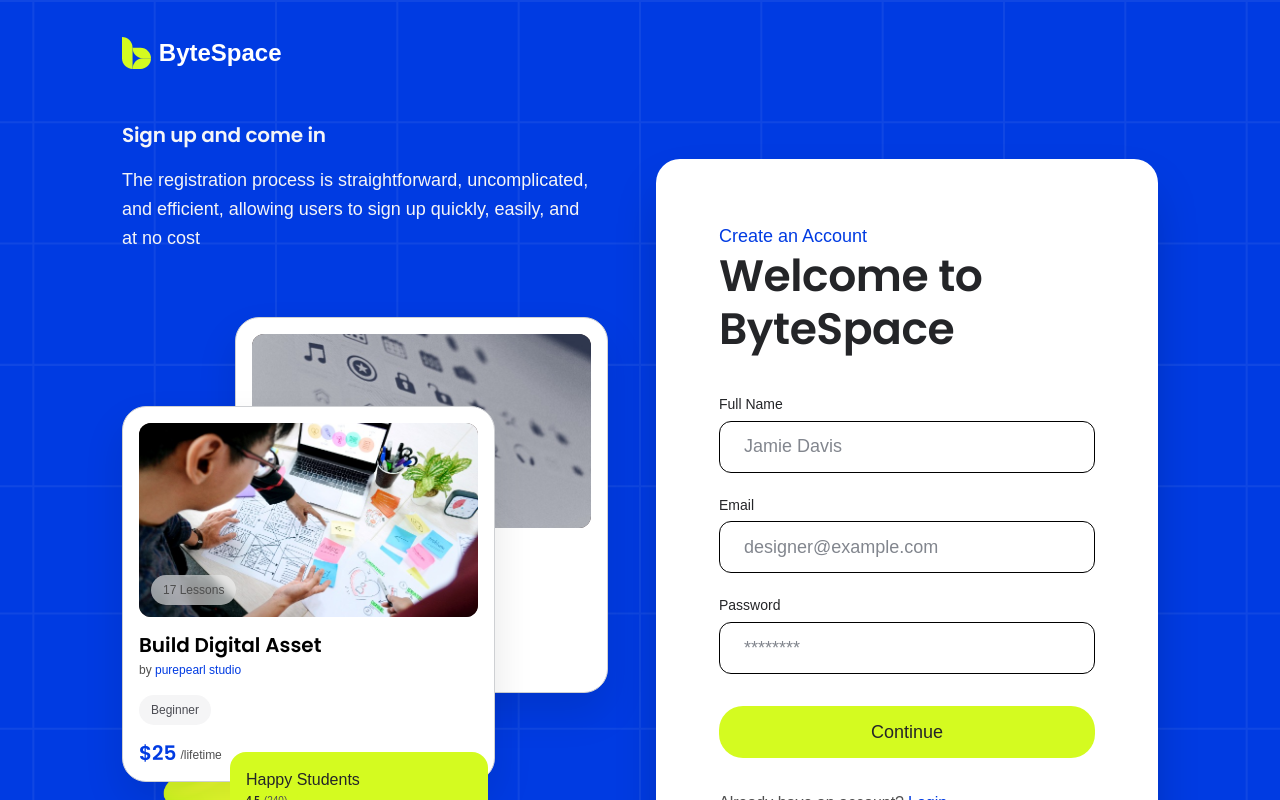
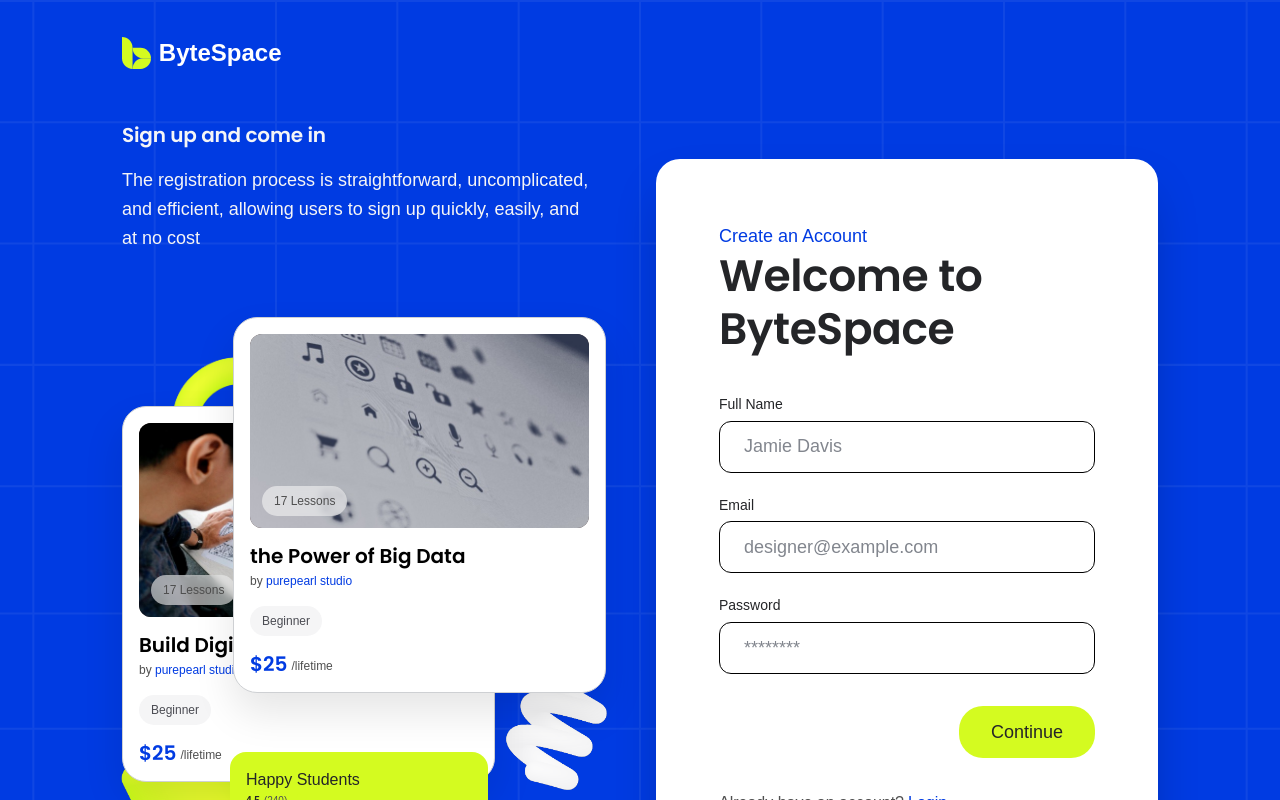
Before and after one commit to Rifat-2020831030/ByteSpace_Task, a Next.js app: page /register in a window 1280 px wide. Shown: the top 800 px of the page. Built offline with nearby package versions, Linux system fonts and the light colour scheme; a web font is replaced by a local one.

Commit message:
fix(auth): correct button width, z-index, and shape positions based on review

```diff
--- a/src/app/login/page.tsx
+++ b/src/app/login/page.tsx
@@ -33,7 +33,7 @@ export default function LoginPage() {
             type="password"
           />
 
-          <Button variant="primary" size="lg" rounded="24px" className="w-full mt-2" type="button">
+          <Button variant="primary" size="lg" rounded="24px" className="mt-2" type="button">
             Sign In
           </Button>
         </form>
--- a/src/app/register/page.tsx
+++ b/src/app/register/page.tsx
@@ -20,7 +20,7 @@ export default function RegisterPage() {
           </h2>
         </div>
 
-        <form className="flex flex-col gap-[24px] w-full max-w-[453px]">
+        <form className="flex flex-col gap-[24px] w-full max-w-[453px] items-end">
           <Input
             label="Full Name"
             placeholder="Jamie Davis"
@@ -37,7 +37,7 @@ export default function RegisterPage() {
             type="password"
           />
 
-          <Button variant="primary" size="lg" rounded="24px" className="w-full mt-2" type="button">
+          <Button variant="primary" size="lg" rounded="24px" className="mt-2" type="button">
             Continue
           </Button>
         </form>
--- a/src/components/layout/AuthLayout.tsx
+++ b/src/components/layout/AuthLayout.tsx
@@ -83,12 +83,12 @@ export function AuthLayout({ leftTitle, leftDescription, children }: AuthLayoutP
           {/* Graphics Container */}
           <div className="relative w-full h-[600px] mt-[65px] -ml-[25px]">
             {/* Card 1 */}
-            <div className="absolute left-[25px] top-[89px] z-20">
+            <div className="absolute left-[25px] top-[89px] z-10">
               <CourseCard course={course1} variant="floating" />
             </div>
 
             {/* Card 2 */}
-            <div className="absolute left-[138px] top-0 z-10">
+            <div className="absolute left-[136px] top-0 z-20">
               <CourseCard course={course2} variant="floating" />
             </div>
 
@@ -124,18 +124,18 @@ export function AuthLayout({ leftTitle, leftDescription, children }: AuthLayoutP
             <TintedShape
               src={ASSETS.shapes.shape1}
               color="bg-brand-gray-50"
-              className="w-[175px] h-[175px] left-[37.5%] top-[61.13%]"
+              className="w-[175px] h-[175px] left-[373px] top-[321px]"
               flip
             />
             <TintedShape
               src={ASSETS.shapes.cone1}
               color="bg-brand-lime"
-              className="w-[146px] h-[146px] left-[12.5%] top-[31.25%]"
+              className="w-[146px] h-[146px] left-[54px] top-[15px]"
             />
             <TintedShape
               src={ASSETS.shapes.cone2}
               color="bg-brand-lime"
-              className="w-[188px] h-[188px] left-[8.33%] top-[68.55%]"
+              className="w-[188px] h-[188px] left-[0px] top-[397px]"
             />
           </div>
         </div>
--- a/src/components/ui/Button.tsx
+++ b/src/components/ui/Button.tsx
@@ -15,7 +15,7 @@ export function Button({
   ...props
 }: ButtonProps) {
   const baseStyles =
-    "inline-flex items-center justify-center font-body font-medium transition-colors focus:outline-none";
+    "inline-flex items-center justify-center font-body font-medium transition-colors focus:outline-none cursor-pointer";
 
   const variants = {
     primary: "bg-brand-lime hover:bg-[#c4eb1a] text-brand-gray-950",
```
